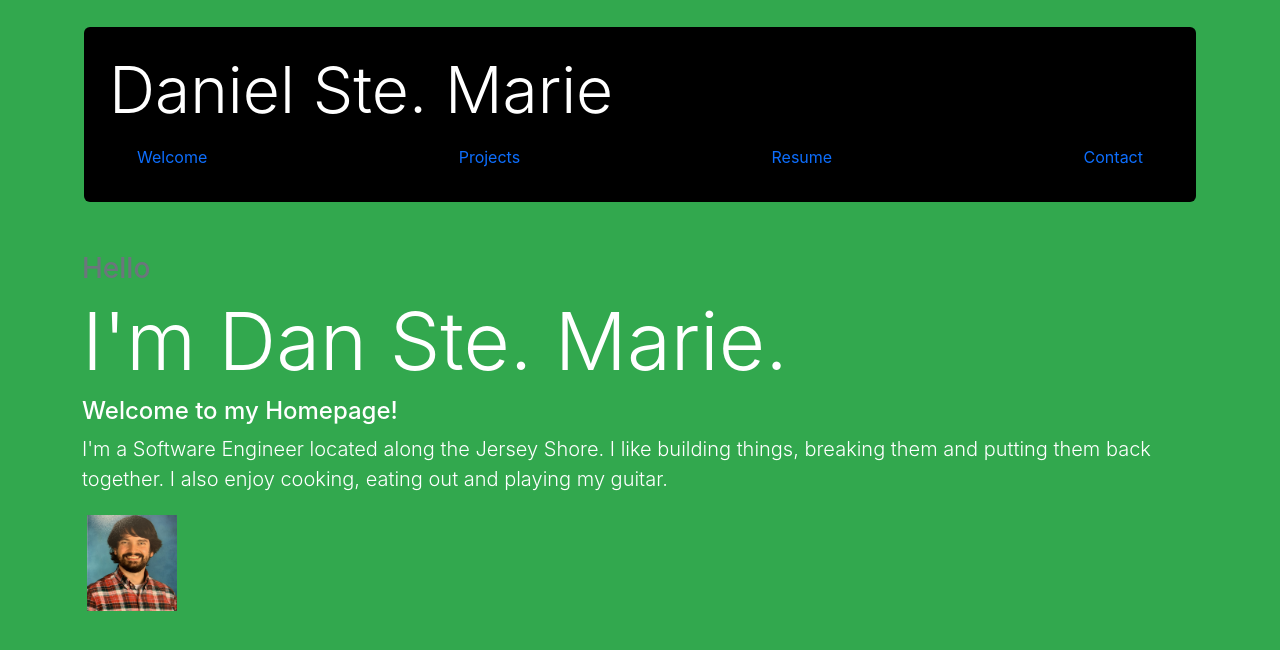
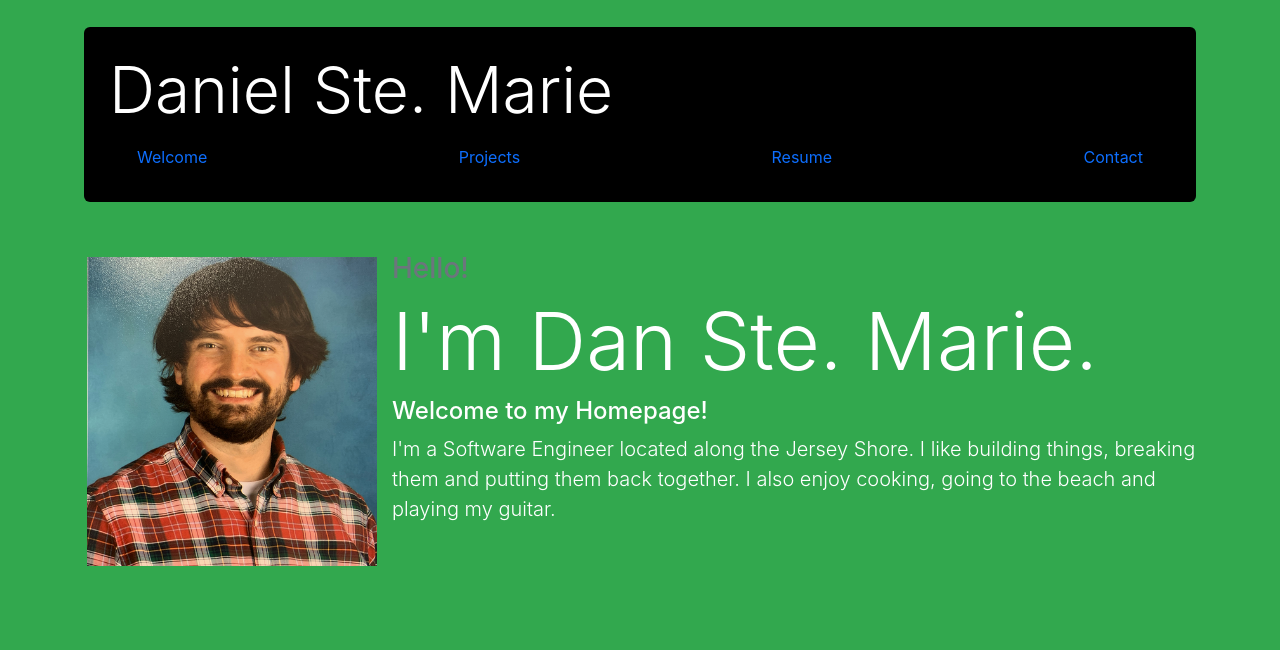
Before and after one commit to indiejesus2/portfolio-frontend, a React (Create React App) app in the folder Frontend/: page /Welcome in a window 1280 px wide. Shown: the top 650 px of the page. Built offline with nearby package versions, Linux system fonts and the light colour scheme; no server answers.

Commit message:
WIP: Projects content is justified and flexible.

```diff
--- a/Frontend/src/components/Projects.js
+++ b/Frontend/src/components/Projects.js
@@ -9,22 +9,23 @@ import Col from 'react-bootstrap/Col'
 const Projects = props => {
 
         return (
+
             <Container>
-                <Row xs={1} xl={2} >
-                    {/* <Col xs lg="2"> */}
+                <Row xs={1} md={2} >
                             {props.projects.map(project =>
+                            <Col className="d-flex justify-content-around">
                                 <Card key={project.id} style=
-                                {{ width: '20rem', height: '20rem', margin: '20px'}}
+                                {{ width: '20rem', height: '20rem', margin: '10px'}}
                                 >
                                     <Card.Header className="text-center">
                                         <Link target={"{}"} to={{ pathname: project.git}}>{project.title}</Link>
                                     </Card.Header>
                                     <Link to={{ pathname: project.demo }} target={"{}"}>
-                                        <Card.Img src={project.screenshot} alt="Demo" className="img-fluid" />
+                                        <Card.Img src={project.screenshot} alt="Demo" class="img-fluid" />
                                     </Link>
                                 </Card>
+                    </Col>
                             )}
-                    {/* </Col> */}
                     {/* <CardColumns> */}
                     {/* </CardColumns> */}
                 </Row>
--- a/Frontend/src/components/Resume.js
+++ b/Frontend/src/components/Resume.js
@@ -6,12 +6,16 @@ class Resume extends Component {
         return (
             <div className="container">
                 <h1>Resume</h1>
+                <span className="skills-container">
                     <h3>Skills</h3>
                         <img src="images/javascript.png" alt="Javascript" />
                         <img src="images/ruby.png" alt="Ruby" />
                         <img src="images/react.png" alt="React" />
                         <img src="images/redux.png" alt="Redux" />
                         <img src="images/bootstrap.png" alt="Bootstrap" />
+                        <br />
+                </span>
+                <div className="container">
                     <h3>Education</h3>
                     <ul>
                         <li>Flatiron School - Software Development Program</li>
@@ -21,6 +25,7 @@ class Resume extends Component {
                         <li>Monmouth University - Communications </li>
                         <small>Feature Writing - Ethics in Journalism - Editorial Writing</small>
                     </ul>
+                </div>
                 <h3>Experience</h3>
                     <h5>Jackson Public School District - Building Substitute Teacher</h5>
                 <ul>
--- a/Frontend/src/components/Welcome.js
+++ b/Frontend/src/components/Welcome.js
@@ -6,11 +6,12 @@ class Welcome extends Component {
         return (
             <div className="container">
                 <div className="py-5">
-                <h3 className="text-muted">Hello</h3>
-                <h1 className="display-1">I'm Dan Ste. Marie. </h1>
+                <img src='images/me (2).png' alt="Dan Ste. Marie" className="img-fluid rounded " />
+                <h3 className="text-muted">Hello!</h3>
+                <h2 className="display-1">I'm Dan Ste. Marie. </h2>
                 <h4>Welcome to my Homepage!</h4>
-                <p className="lead">I'm a Software Engineer located along the Jersey Shore. I like building things, breaking them and putting them back together. I also enjoy cooking, eating out and playing my guitar.</p>
-                <img src='images/me (2).png' alt="Demo" className="img-fluid rounded " />
+                <p className="lead">
+                I'm a Software Engineer located along the Jersey Shore. I like building things, breaking them and putting them back together. I also enjoy cooking, going to the beach and playing my guitar.</p>
 
                 </div>
             </div>
--- a/Frontend/src/index.css
+++ b/Frontend/src/index.css
@@ -27,8 +27,16 @@ code {
 }
 
 img {
+  float: left;
+  margin-right: 10px;
   border-radius: 4px;
   padding: 5px;
+  height: 300px;
+  width: 300px;
+}
+
+.skills-container img {
   height: 100px;
   width: 100px;
+  padding: 5px;
 }
```
Lines whose indentation alone changed are shown as unchanged.
